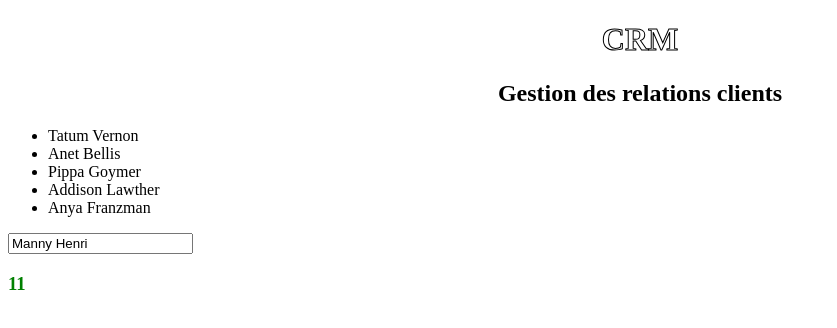
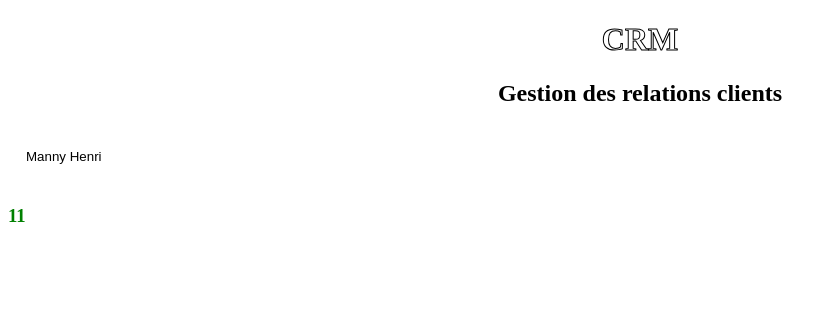
Before and after one commit to mathador/CRM, an Angular app: page / in a window 1280 px wide. Shown: the top 328 px of the page, without its empty margins (0-837 px from the left). Built offline with nearby package versions, Linux system fonts and the light colour scheme.

Commit message:
video 03 03 component contacts

```diff
--- a/src/app/app.component.css
+++ b/src/app/app.component.css
@@ -5,11 +5,3 @@ h1 {
   -webkit-text-stroke-width: 1px;
   -webkit-text-stroke-color: black;
 }
-
-.trop {
-  color: red;
-}
-
-.parfait {
-  color: green;
-}
--- a/src/app/app.component.html
+++ b/src/app/app.component.html
@@ -22,9 +22,10 @@
   <!-- <input type="text" #lettres value="Manny Henri" (keyup)="0">
   <h3 [class.parfait]="nombreLettres('parfait')">{{ lettres.value.length }}</h3> -->
 
-  <input type="text" #lettres value="Manny Henri" (keyup)="0">
-  <h3 [ngClass]="lettres.value.length > 15 ? 'trop' : 'parfait'">{{ lettres.value.length }}</h3>
+  <!-- <input type="text" #lettres value="Manny Henri" (keyup)="0">
+  <h3 [ngClass]="lettres.value.length > 15 ? 'trop' : 'parfait'">{{ lettres.value.length }}</h3> -->
 
+  <app-contacts></app-contacts>
   <!-- <ul [ngSwitch]="person">
     <li *ngSwitchCase="'Tatum'">Coucou</li>
     <li *ngSwitchCase="'Anet'">Bises</li>
--- a/src/app/app.component.ts
+++ b/src/app/app.component.ts
@@ -15,9 +15,4 @@ export class AppComponent {
   header = 'CRM';
   titre = 'Gestion des relations clients';
   person = 'Tatum';
-  contacts = [{ "first_name": "Tatum", "last_name": "Vernon", "email": "tvernon2@lycos.com", "gender": "Female", "company": "Youopia" },
-  { "first_name": "Anet", "last_name": "Bellis", "email": "abellis1@cnn.com", "gender": "Female", "company": "Oloo" },
-  { "first_name": "Pippa", "last_name": "Goymer", "email": "pgoymer2@ihg.com", "gender": "Female", "company": "Browsecat" },
-  { "first_name": "Addison", "last_name": "Lawther", "email": "alawther3@walmart.com", "gender": "Male", "company": "Yoveo" },
-  { "first_name": "Anya", "last_name": "Franzman", "email": "afranzman4@bravesites.com", "gender": "Female", "company": "Twitterbeat" }];
 }
--- a/src/app/app.module.ts
+++ b/src/app/app.module.ts
@@ -3,10 +3,12 @@ import { NgModule } from '@angular/core';
 
 import { AppRoutingModule } from './app-routing.module';
 import { AppComponent } from './app.component';
+import { ContactsComponent } from './contacts/contacts.component';
 
 @NgModule({
   declarations: [
-    AppComponent
+    AppComponent,
+    ContactsComponent
   ],
   imports: [
     BrowserModule,
--- /dev/null
+++ b/src/app/contacts/contacts.component.css
@@ -0,0 +1,16 @@
+.trop {
+  color: red;
+}
+
+.parfait {
+  color: green;
+}
+
+input {
+  width: 360px;
+  background: #fff;
+  box-shadow: '0 6px 10px 0 rgba(0,0,0,.1)';
+  border: 0;
+  outline: 0;
+  padding: 22px 18px;
+}
--- /dev/null
+++ b/src/app/contacts/contacts.component.html
@@ -0,0 +1,2 @@
+<input type="text" #lettres value="Manny Henri" (keyup)="0">
+<h3 [ngClass]="lettres.value.length > 15 ? 'trop' : 'parfait'">{{ lettres.value.length }}</h3>
--- /dev/null
+++ b/src/app/contacts/contacts.component.ts
@@ -0,0 +1,20 @@
+import { Component, OnInit } from '@angular/core';
+
+@Component({
+  selector: 'app-contacts',
+  templateUrl: './contacts.component.html',
+  styleUrls: ['./contacts.component.css']
+})
+export class ContactsComponent implements OnInit {
+
+  constructor() { }
+
+  ngOnInit() {
+  }
+  contacts = [{ "first_name": "Tatum", "last_name": "Vernon", "email": "tvernon2@lycos.com", "gender": "Female", "company": "Youopia" },
+  { "first_name": "Anet", "last_name": "Bellis", "email": "abellis1@cnn.com", "gender": "Female", "company": "Oloo" },
+  { "first_name": "Pippa", "last_name": "Goymer", "email": "pgoymer2@ihg.com", "gender": "Female", "company": "Browsecat" },
+  { "first_name": "Addison", "last_name": "Lawther", "email": "alawther3@walmart.com", "gender": "Male", "company": "Yoveo" },
+  { "first_name": "Anya", "last_name": "Franzman", "email": "afranzman4@bravesites.com", "gender": "Female", "company": "Twitterbeat" }];
+
+}
```
Also changed, not shown: 1 other file (tests, documents, lock files or other folders).
